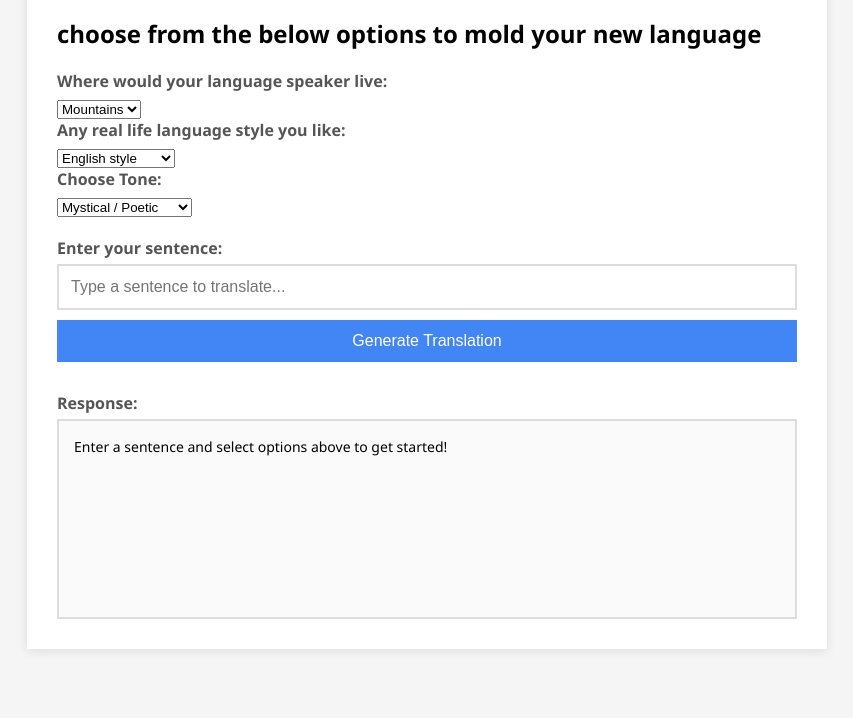
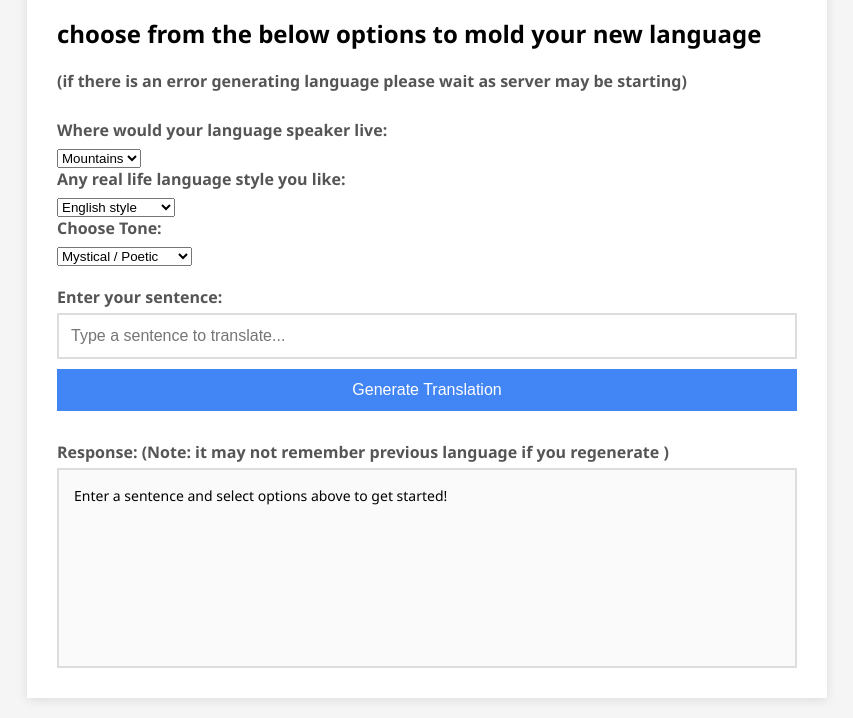
Before and after one commit to agbuddy7/ImagineLang, a website: page index.html in a window 1280 px wide. Shown: the part 127-845 px from the top of the page, without its empty margins (213-1066 px from the left). Before the commit the page ends 800 px from the top, so only its background shows below. Drawn offline with Linux system fonts and the light colour scheme.

Commit message:
Update index.html

```diff
--- a/index.html
+++ b/index.html
@@ -111,6 +111,8 @@
    <div class="container">
     <h1>ImagineLang</h1>
     <h2>choose from the below options to mold your new language</h2>
+    <label for="styleSelect">(if there is an error generating language please wait as server may be starting)</label>
+    <br>
 
 
     <div class="input-section">
@@ -151,9 +153,10 @@
       <button onclick="sendPrompt()" id="sendButton">Generate Translation</button>
     </div>
 
-
     <div class="response-section">
-      <label for="responseBox">Response:</label>
+      <label for="responseBox">Response:
+        (Note: it may not remember previous language if you regenerate )
+      </label>
       <div id="responseBox">Enter a sentence and select options above to get started!</div>
     </div>
   </div>
```
